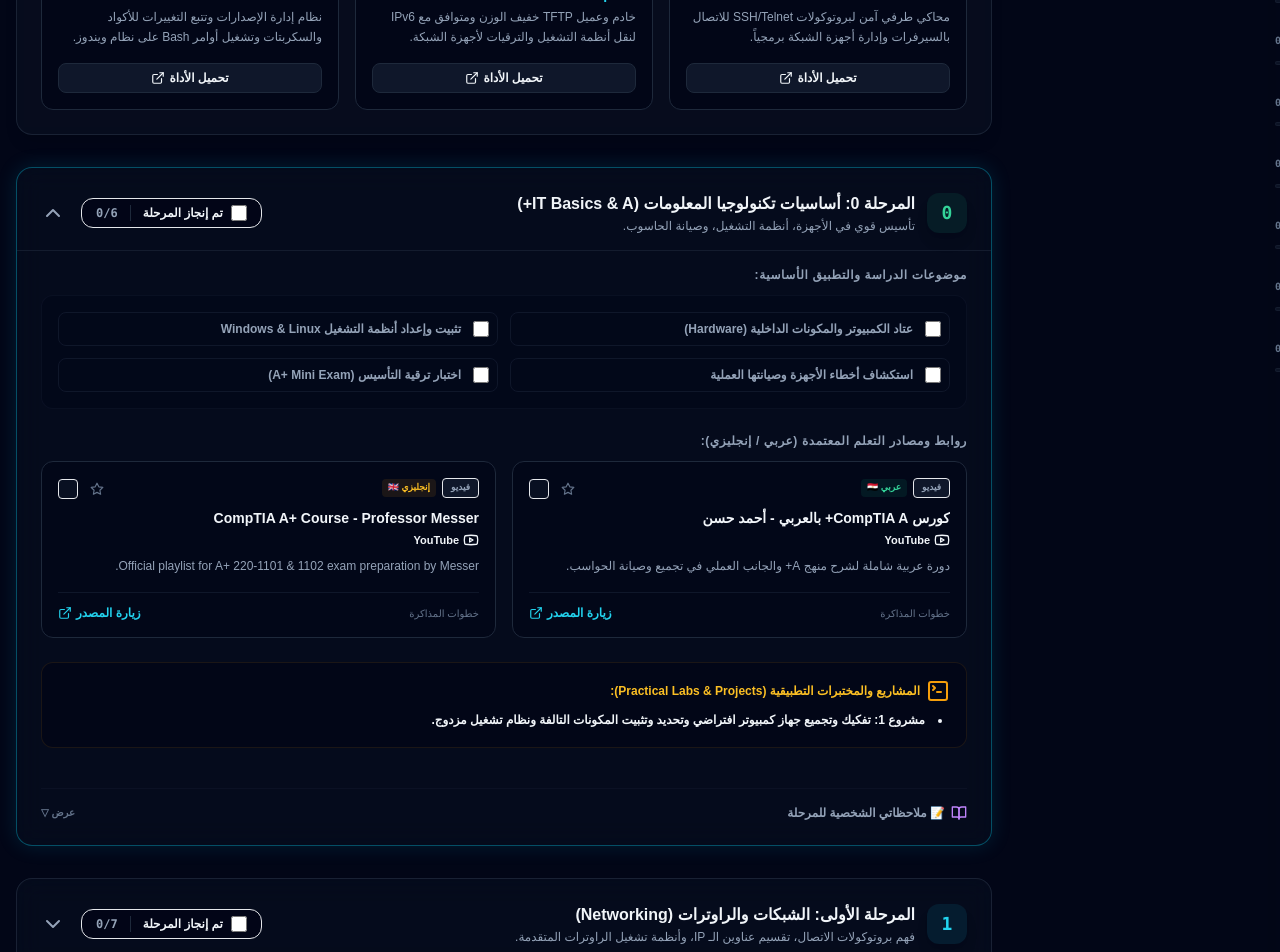
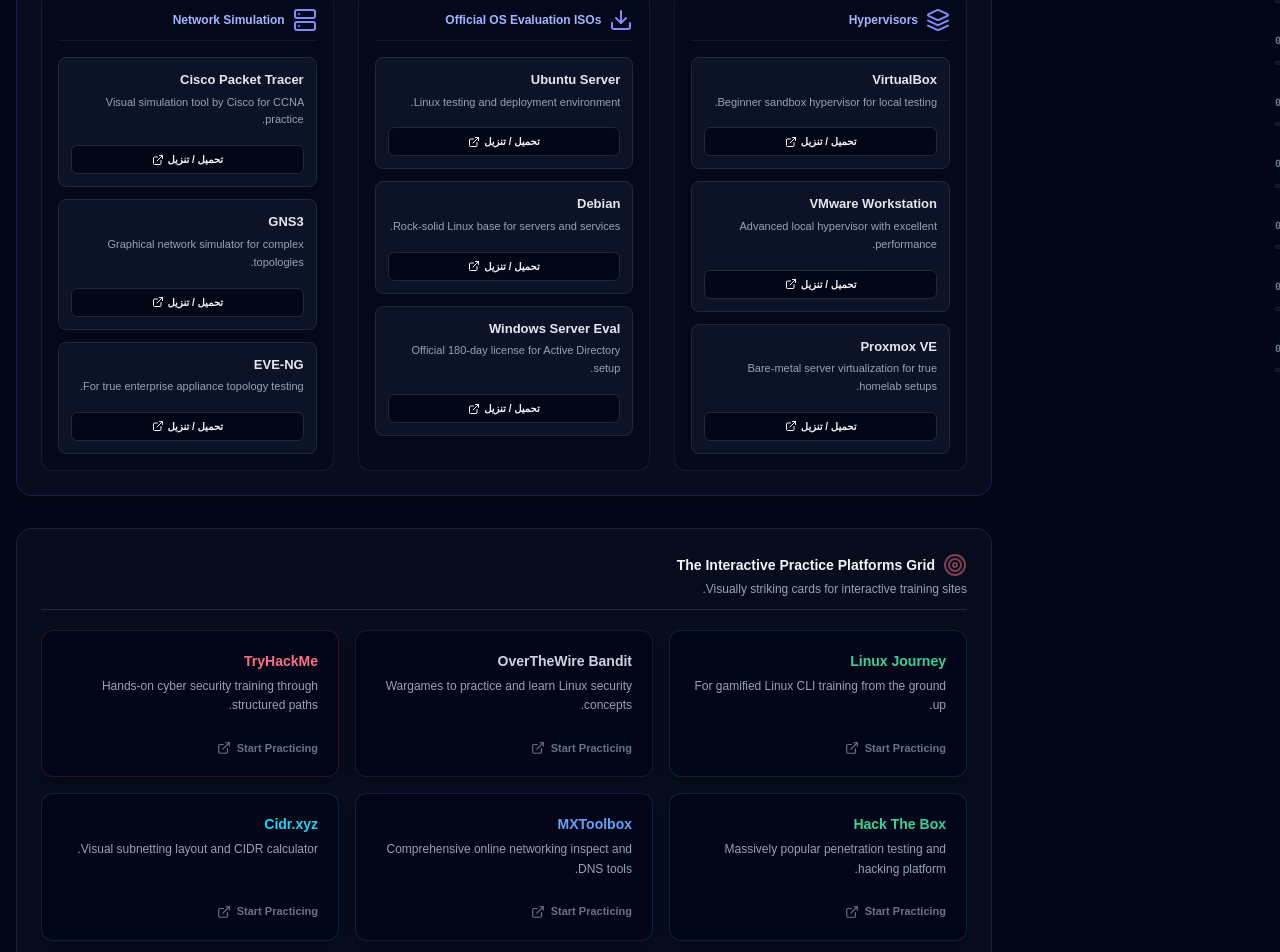
Before and after one commit to AbdelrahmanNemrSayed/IT-Ninja, a React (Vite) app: page / in a window 1280 px wide. Shown: the part 400-1352 px from the top of the page. Built offline with nearby package versions, Linux system fonts and the light colour scheme; a web font is replaced by a local one.

Commit message:
feat: Add HomeLabHub and PracticePlatformsGrid as requested

```diff
--- a/src/App.jsx
+++ b/src/App.jsx
@@ -12,6 +12,8 @@
 import RoadmapPhase from "./components/RoadmapPhase";
 import CheatSheetsHub from "./components/CheatSheetsHub";
 import ReferenceHub from "./components/ReferenceHub";
+import HomeLabHub from "./components/HomeLabHub";
+import PracticePlatformsGrid from "./components/PracticePlatformsGrid";
 import ConfettiEffect from "./components/ConfettiEffect";
 import CelebrationModal from "./components/CelebrationModal";
 
@@ -220,6 +222,9 @@
               </div>
             </motion.section>
           )}
+
+          <HomeLabHub />
+          <PracticePlatformsGrid />
 
           <motion.section
             initial={{ opacity: 0, y: 20 }}
--- /dev/null
+++ b/src/components/HomeLabHub.jsx
@@ -0,0 +1,68 @@
+import React from "react";
+import { motion } from "framer-motion";
+import { Server, ExternalLink, Download, Layers } from "lucide-react";
+import { homeLabData } from "../data/hubsData";
+
+export default function HomeLabHub() {
+  const getIconForCategory = (cat) => {
+    switch (cat) {
+      case "Hypervisors": return <Layers className="w-4.5 h-4.5 text-indigo-400" />;
+      case "Official OS Evaluation ISOs": return <Download className="w-4.5 h-4.5 text-indigo-400" />;
+      case "Network Simulation": return <Server className="w-4.5 h-4.5 text-indigo-400" />;
+      default: return <Server className="w-4.5 h-4.5 text-indigo-400" />;
+    }
+  };
+
+  return (
+    <motion.section
+      initial={{ opacity: 0, y: 20 }}
+      animate={{ opacity: 1, y: 0 }}
+      transition={{ duration: 0.5, delay: 0.1 }}
+      className="bg-slate-900/40 backdrop-blur-md border border-indigo-500/20 rounded-2xl p-6 flex flex-col gap-5 shadow-lg"
+    >
+      <div className="border-b border-slate-800 pb-3">
+        <h3 className="font-extrabold text-sm text-slate-100 flex items-center gap-2">
+          <Server className="w-4.5 h-4.5 text-indigo-400 animate-pulse" />
+          The Home Lab & Hypervisors Sandbox Hub
+        </h3>
+        <p className="text-xs text-slate-400 mt-1">
+          Dedicated UI grid block for setting up a local engineering environment.
+        </p>
+      </div>
+
+      <div className="grid grid-cols-1 lg:grid-cols-3 gap-6">
+        {homeLabData.map((categoryGroup, index) => (
+          <div key={index} className="flex flex-col gap-3 bg-slate-950/40 p-4 rounded-xl border border-slate-800/60">
+            <h4 className="font-bold text-xs text-indigo-300 flex items-center gap-2 border-b border-slate-800/50 pb-2">
+              {getIconForCategory(categoryGroup.category)}
+              {categoryGroup.category}
+            </h4>
+            <div className="flex flex-col gap-3 mt-1">
+              {categoryGroup.items.map((item, i) => (
+                <motion.div
+                  whileHover={{ scale: 1.02 }}
+                  key={i}
+                  className="bg-slate-900/80 border border-slate-800 p-3 rounded-lg flex flex-col justify-between hover:border-indigo-500/50 transition-all duration-300 group"
+                >
+                  <div className="mb-2">
+                    <span className="font-extrabold text-[13px] text-slate-200 block mb-1 group-hover:text-indigo-300 transition-colors">{item.name}</span>
+                    <p className="text-[11px] text-slate-400 leading-relaxed">{item.desc}</p>
+                  </div>
+                  <a
+                    href={item.url}
+                    target="_blank"
+                    rel="noopener noreferrer"
+                    className="text-[10px] font-bold text-slate-350 hover:text-white flex items-center justify-center gap-1 py-1.5 bg-slate-950 border border-slate-800 rounded-md hover:bg-indigo-500/10 hover:border-indigo-500/20 transition-all cursor-pointer mt-2"
+                  >
+                    <span>تحميل / تنزيل</span>
+                    <ExternalLink className="w-3 h-3" />
+                  </a>
+                </motion.div>
+              ))}
+            </div>
+          </div>
+        ))}
+      </div>
+    </motion.section>
+  );
+}
--- /dev/null
+++ b/src/components/PracticePlatformsGrid.jsx
@@ -0,0 +1,60 @@
+import React from "react";
+import { motion } from "framer-motion";
+import { Target, ExternalLink } from "lucide-react";
+import { practicePlatformsData } from "../data/hubsData";
+
+export default function PracticePlatformsGrid() {
+  const getAccentColors = (accent) => {
+    switch(accent) {
+      case 'emerald': return 'border-emerald-500/20 hover:border-emerald-500/50 hover:shadow-emerald-500/20 text-emerald-400';
+      case 'red': return 'border-rose-500/20 hover:border-rose-500/50 hover:shadow-rose-500/20 text-rose-400';
+      case 'blue': return 'border-blue-500/20 hover:border-blue-500/50 hover:shadow-blue-500/20 text-blue-400';
+      case 'cyan': return 'border-cyan-500/20 hover:border-cyan-500/50 hover:shadow-cyan-500/20 text-cyan-400';
+      case 'slate': default: return 'border-slate-500/20 hover:border-slate-400/50 hover:shadow-slate-400/20 text-slate-300';
+    }
+  };
+
+  return (
+    <motion.section
+      initial={{ opacity: 0, y: 20 }}
+      animate={{ opacity: 1, y: 0 }}
+      transition={{ duration: 0.5, delay: 0.2 }}
+      className="bg-slate-900/40 backdrop-blur-md border border-slate-800/80 rounded-2xl p-6 flex flex-col gap-5 shadow-lg"
+    >
+      <div className="border-b border-slate-800 pb-3">
+        <h3 className="font-extrabold text-sm text-slate-100 flex items-center gap-2">
+          <Target className="w-4.5 h-4.5 text-rose-400 animate-pulse" />
+          The Interactive Practice Platforms Grid
+        </h3>
+        <p className="text-xs text-slate-400 mt-1">
+          Visually striking cards for interactive training sites.
+        </p>
+      </div>
+
+      <div className="grid grid-cols-1 sm:grid-cols-2 md:grid-cols-3 gap-4">
+        {practicePlatformsData.map((item, index) => {
+          const accentStyles = getAccentColors(item.accent);
+          return (
+            <motion.a
+              href={item.url}
+              target="_blank"
+              rel="noopener noreferrer"
+              whileHover={{ scale: 1.01 }}
+              key={index}
+              className={`bg-slate-950/80 border p-5 rounded-xl flex flex-col justify-between transition-all duration-300 cursor-pointer shadow-lg hover:shadow-[0_0_20px_rgba(0,0,0,0)] ${accentStyles.split('text-')[0]}`}
+            >
+              <div className="mb-4">
+                <span className={`font-extrabold text-sm block mb-1.5 ${accentStyles.split(' ').pop()}`}>{item.name}</span>
+                <p className="text-xs text-slate-400 leading-relaxed">{item.desc}</p>
+              </div>
+              <div className="flex items-center gap-1.5 text-[11px] font-bold text-slate-500 mt-2">
+                <span>Start Practicing</span>
+                <ExternalLink className="w-3.5 h-3.5" />
+              </div>
+            </motion.a>
+          );
+        })}
+      </div>
+    </motion.section>
+  );
+}
--- /dev/null
+++ b/src/data/hubsData.js
@@ -0,0 +1,101 @@
+export const homeLabData = [
+  {
+    category: "Hypervisors",
+    items: [
+      {
+        name: "VirtualBox",
+        desc: "Beginner sandbox hypervisor for local testing.",
+        url: "https://www.virtualbox.org/"
+      },
+      {
+        name: "VMware Workstation",
+        desc: "Advanced local hypervisor with excellent performance.",
+        url: "https://www.vmware.com/products/workstation-pro.html"
+      },
+      {
+        name: "Proxmox VE",
+        desc: "Bare-metal server virtualization for true homelab setups.",
+        url: "https://www.proxmox.com/en/proxmox-ve"
+      }
+    ]
+  },
+  {
+    category: "Official OS Evaluation ISOs",
+    items: [
+      {
+        name: "Ubuntu Server",
+        desc: "Linux testing and deployment environment.",
+        url: "https://ubuntu.com/download/server"
+      },
+      {
+        name: "Debian",
+        desc: "Rock-solid Linux base for servers and services.",
+        url: "https://www.debian.org/download"
+      },
+      {
+        name: "Windows Server Eval",
+        desc: "Official 180-day license for Active Directory setup.",
+        url: "https://www.microsoft.com/en-us/evalcenter/evaluate-windows-server-2022"
+      }
+    ]
+  },
+  {
+    category: "Network Simulation",
+    items: [
+      {
+        name: "Cisco Packet Tracer",
+        desc: "Visual simulation tool by Cisco for CCNA practice.",
+        url: "https://www.netacad.com/courses/packet-tracer"
+      },
+      {
+        name: "GNS3",
+        desc: "Graphical network simulator for complex topologies.",
+        url: "https://www.gns3.com/"
+      },
+      {
+        name: "EVE-NG",
+        desc: "For true enterprise appliance topology testing.",
+        url: "https://www.eve-ng.net/"
+      }
+    ]
+  }
+];
+
+export const practicePlatformsData = [
+  {
+    name: "Linux Journey",
+    desc: "For gamified Linux CLI training from the ground up.",
+    url: "https://linuxjourney.com/",
+    accent: "emerald"
+  },
+  {
+    name: "OverTheWire Bandit",
+    desc: "Wargames to practice and learn Linux security concepts.",
+    url: "https://overthewire.org/wargames/bandit/",
+    accent: "slate"
+  },
+  {
+    name: "TryHackMe",
+    desc: "Hands-on cyber security training through structured paths.",
+    url: "https://tryhackme.com/",
+    accent: "red"
+  },
+  {
+    name: "Hack The Box",
+    desc: "Massively popular penetration testing and hacking platform.",
+    url: "https://www.hackthebox.com/",
+    accent: "emerald"
+  },
+  {
+    name: "MXToolbox",
+    desc: "Comprehensive online networking inspect and DNS tools.",
+    url: "https://mxtoolbox.com/",
+    accent: "blue"
+  },
+  {
+    name: "Cidr.xyz",
+    desc: "Visual subnetting layout and CIDR calculator.",
+    url: "https://cidr.xyz/",
+    accent: "cyan"
+  }
+];
```
